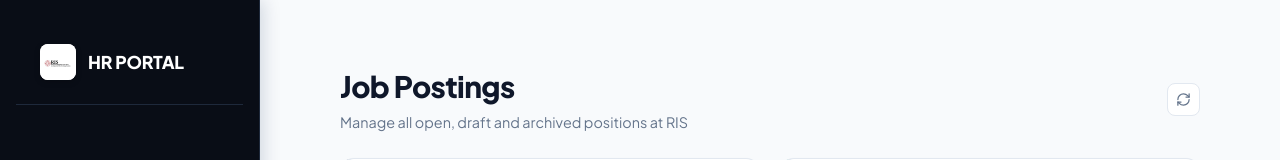
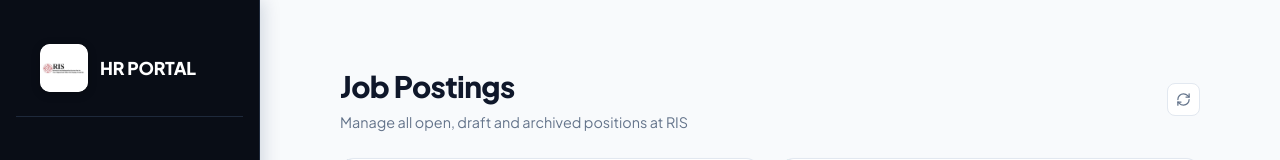
Before and after one commit to aws-ris/HR-Career-Portal, a React (Vite) app: page /hr in a window 1280 px wide. Shown: the top 160 px of the page. Built offline with nearby package versions, Linux system fonts and the light colour scheme; no server answers; sample sign-in values are in the browser's storage.

Commit message:
Design: Increase RIS logo size in HR Portal sidebar header

```diff
--- a/src/index.css
+++ b/src/index.css
@@ -353,13 +353,17 @@ textarea.form-input {
 }
 
 .hr-sidebar-logo {
-  width: 36px;
-  height: 36px;
-  border-radius: 8px;
+  width: 48px;
+  height: 48px;
+  border-radius: 10px;
   overflow: hidden;
   background: white;
   flex-shrink: 0;
-  box-shadow: 0 2px 6px rgba(0, 0, 0, 0.2);
+  box-shadow: 0 2px 8px rgba(0, 0, 0, 0.25);
+  display: flex;
+  align-items: center;
+  justify-content: center;
+  padding: 2px;
 }
 
 .hr-sidebar-logo img {
@@ -1866,11 +1870,12 @@ textarea.form-input {
 }
 
 .hr-sidebar-logo img {
-  height: 38px;
+  height: 48px;
+  width: 48px;
   object-fit: contain;
-  border-radius: 6px;
+  border-radius: 10px;
   background: #ffffff;
-  padding: 4px;
+  padding: 2px;
 }
 
 .hr-sidebar-label {
```
